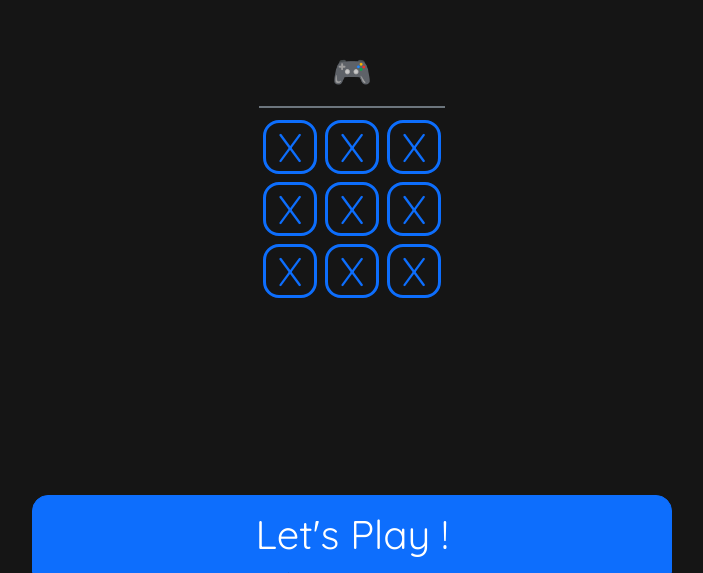
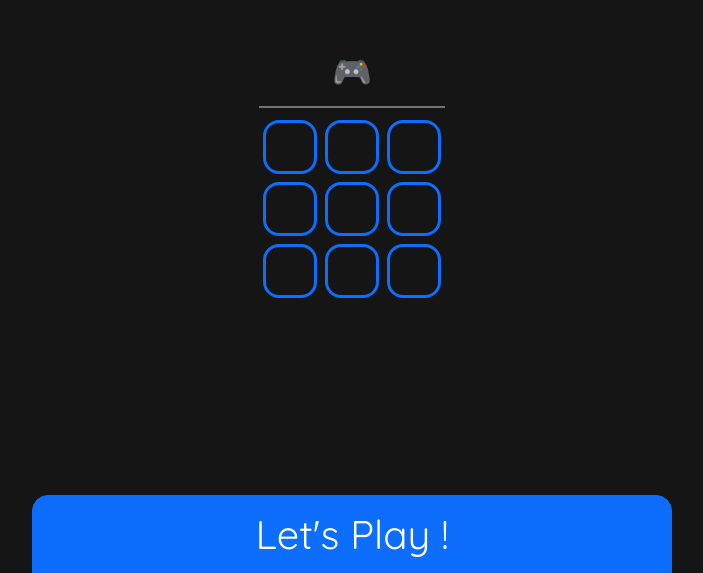
Before and after one commit to abolraj/Todo-React, a React (Vite) app: page / in a window 1280 px wide. Shown: the part 227-800 px from the top of the page, without its empty margins (288-991 px from the left). Built offline with nearby package versions, Linux system fonts and the light colour scheme.

Commit message:
Handle Logic - initialize cells via empty cells

```diff
--- a/src/Board.jsx
+++ b/src/Board.jsx
@@ -7,9 +7,9 @@ function Board({isOnPlay}) {
     }
 
     let cellsIsX = [
-        1, 1, 1,
-        1, 1, 1,
-        1, 1, 1,
+        2, 2, 2,
+        2, 2, 2,
+        2, 2, 2,
     ]
 
     cellsIsX = cellsIsX.map(isX => useState(isX))
```
